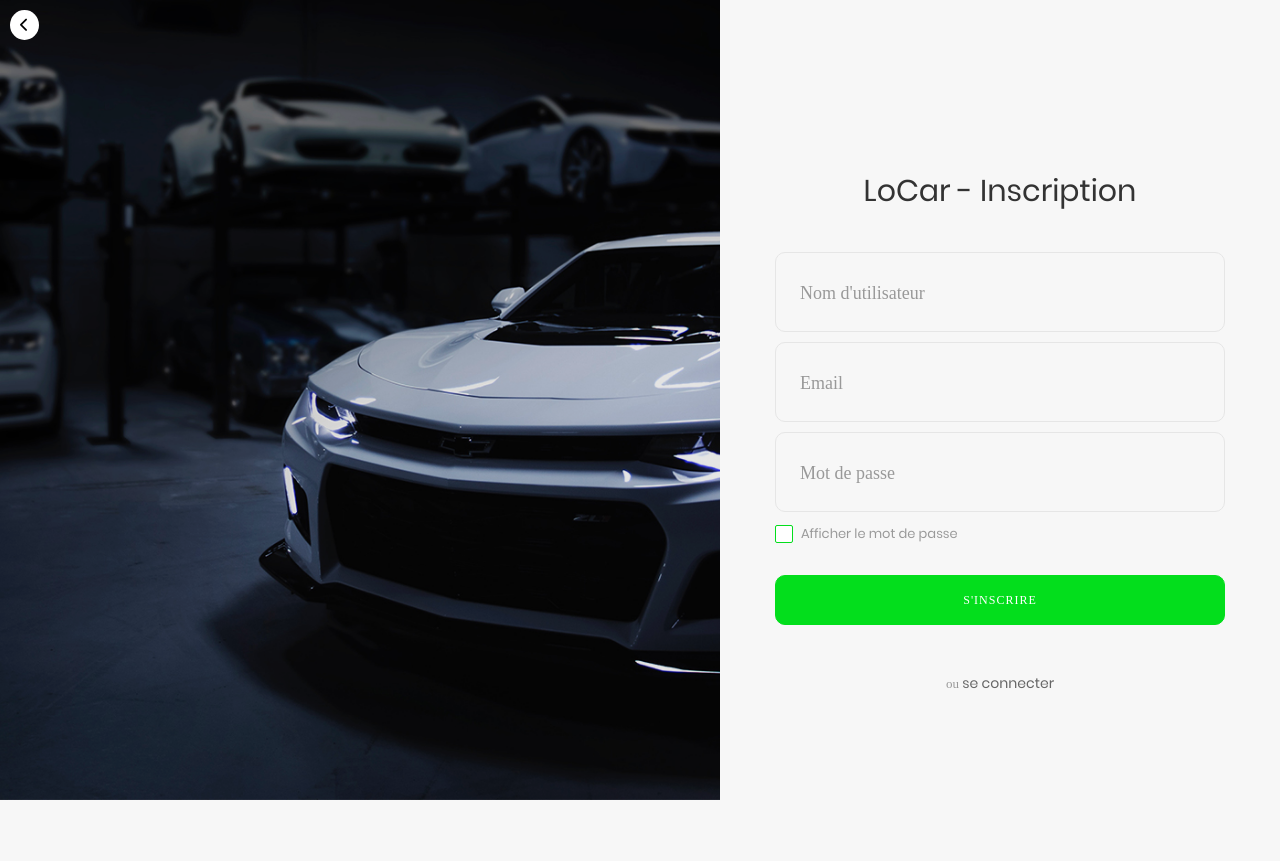
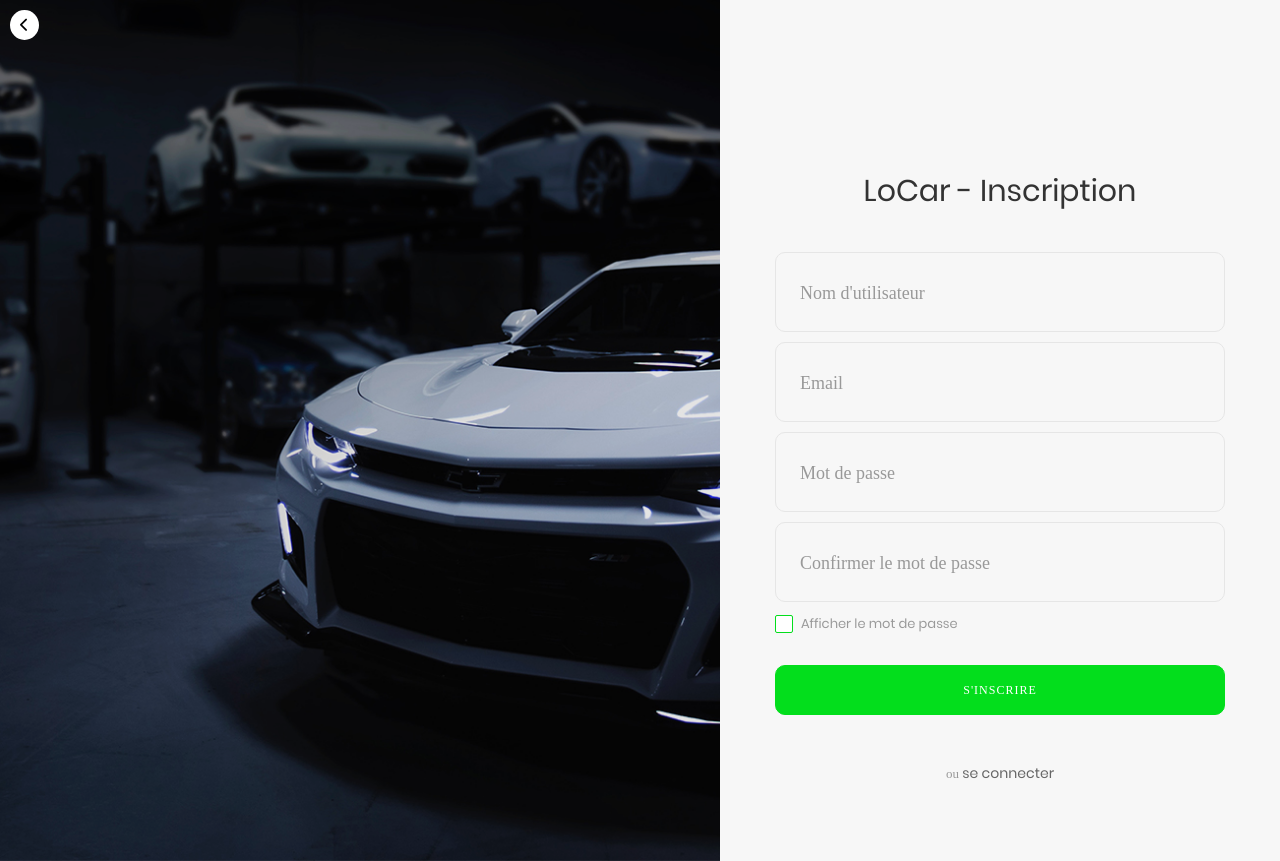
Before and after one commit to GabrielGloor/LoCar, a PHP site: page /view/register.php in a window 1280 px wide. Before the commit the page ends 800 px from the top, so only its background shows below. Run offline with PHP 8.4, Linux system fonts and the light colour scheme; some libraries are stand-ins or nearby versions; some web fonts are replaced.

Commit message:
Updated return messages

```diff
--- a/view/register.php
+++ b/view/register.php
@@ -38,7 +38,7 @@
                     LoCar - Inscription
                 </span>
 
-                <div class="wrap-input100 validate-input">
+                <div class="wrap-input100 validate-input" data-validate = "Vous devez rentrer un nom d'utilisateur">
                     <input class="input100" type="text" name="inputUsername">
                     <span class="focus-input100"></span>
                     <span class="label-input100">Nom d'utilisateur</span>
@@ -56,6 +56,12 @@
                     <span class="label-input100">Mot de passe</span>
                 </div>
 
+                <div class="wrap-input100 validate-input" data-validate="Vous devez entrer le même mot de passe">
+                    <input class="input100" type="password" name="inputPswdTwo" id="psswd2">
+                    <span class="focus-input100"></span>
+                    <span class="label-input100">Confirmer le mot de passe</span>
+                </div>
+
                 <div class="flex-sb-m w-full p-t-3 p-b-32">
                     <div class="contact100-form-checkbox">
                         <input class="input-checkbox100" id="ckb1" type="checkbox" name="remember-me" onchange="fn_changePsswdView(this.id)">
@@ -64,6 +70,22 @@
                         </label>
                     </div>
                 </div>
+
+                <?php
+                if(isset($_GET['incorrect']) && isset($_GET['badPassword'])){
+                    if($_GET['incorrect'] == 'true' && $_GET['badPassword'] == 'true'){
+                        echo "<div class='registerErr'>
+                                <p style='color: red; margin-top: -15px; margin-bottom: 15px;'>Votre mot de passe ne correpond pas à la confirmation !</p>
+                              </div>";
+                    }
+                }elseif(isset($_GET['incorrect']) && isset($_GET['userExists'])){
+                    if($_GET['incorrect'] == 'true' && $_GET['userExists'] == 'true'){
+                        echo "<div class='registerErr'>
+                                <p style='color: red; margin-top: -15px; margin-bottom: 15px;'>Le nom d'utilisateur et/ou l'email est déjà utilisé !</p>
+                              </div>";
+                    }
+                }
+                ?>
 
                 <div class="container-login100-form-btn">
                     <button class="login100-form-btn">
```
